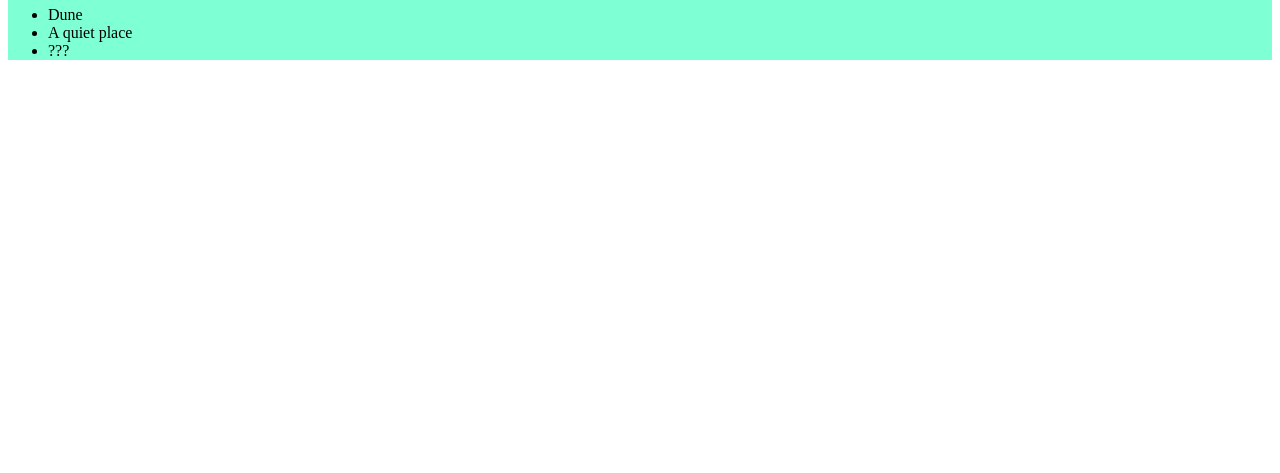
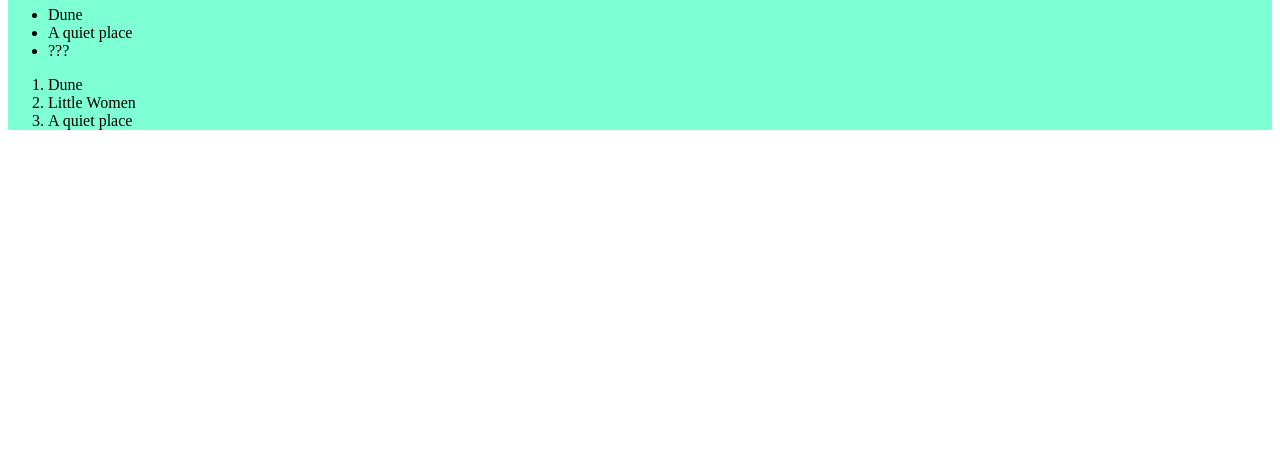
Before and after one commit to sabinallyh/progkurs, a plain HTML site: page index.html in a window 1280 px wide. Shown: the part 327-800 px from the top of the page. Drawn offline with Linux system fonts and the light colour scheme.

Commit message:
Update index.html

```diff
--- a/index.html
+++ b/index.html
@@ -27,6 +27,11 @@
             <li>A quiet place</li>
             <li>???</li>
         </ul>
+        <ol>
+            <li>Dune</li>
+            <li>Little Women</li>
+            <li>A quiet place</li>
+        </ol>
     </div>
 </body>
 
```
